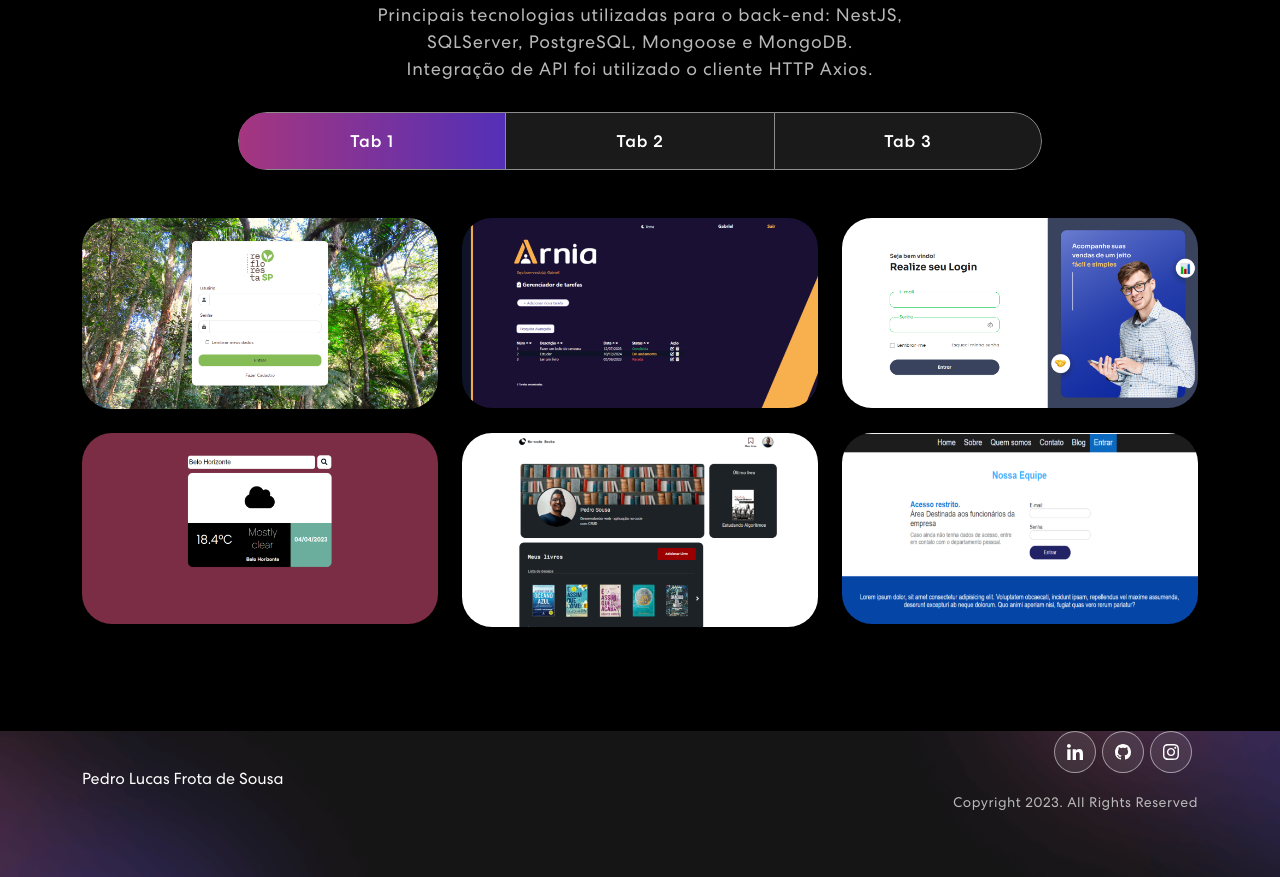
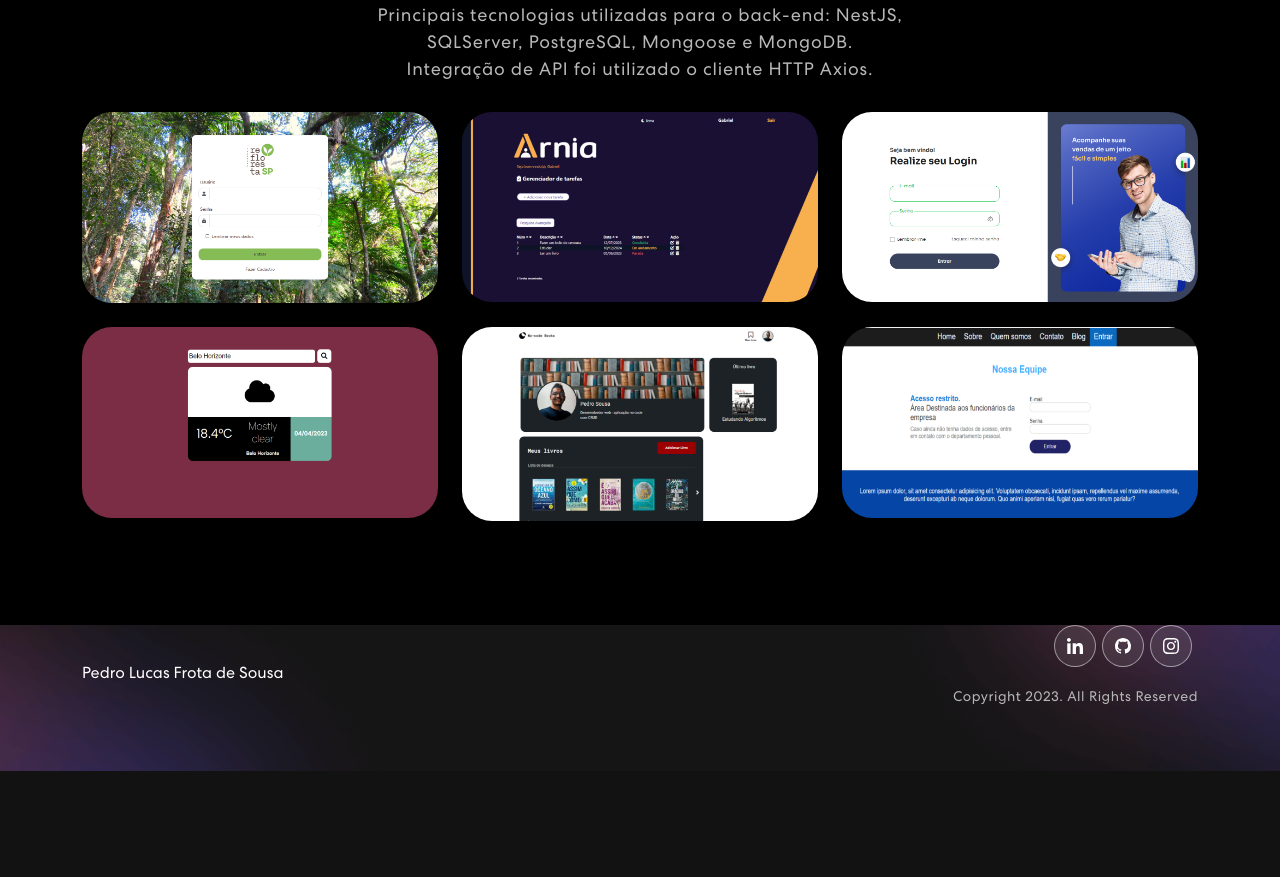
Before and after one commit to pedrosousa1/my-portifolio, a React (Create React App) app: page / in a window 1280 px wide. Shown: the part 1628-2505 px from the top of the page. After the commit the page ends 2399 px from the top, so only its background shows below. Built offline with nearby package versions, Linux system fonts and the light colour scheme.

Commit message:
remove tabs in projects

```diff
--- a/src/components/Projects.js
+++ b/src/components/Projects.js
@@ -1,4 +1,4 @@
-import { Container, Row, Col, Tab, Nav } from "react-bootstrap";
+import { Container, Row, Col, Tab } from "react-bootstrap";
 import { ProjectCard } from "./ProjectCard";
 import construtora from "../assets/img/construtora.png";
 import toDo from "../assets/img/to-do.png";
@@ -70,7 +70,7 @@ export const Projects = () => {
                     Integração de API foi utilizado o cliente HTTP Axios.
                   </p>
                   <Tab.Container id="projects-tabs" defaultActiveKey="first">
-                    <Nav
+                    {/* <Nav
                       variant="pills"
                       className="nav-pills mb-5 justify-content-center align-items-center"
                       id="pills-tab"
@@ -84,7 +84,7 @@ export const Projects = () => {
                       <Nav.Item>
                         <Nav.Link eventKey="third">Tab 3</Nav.Link>
                       </Nav.Item>
-                    </Nav>
+                    </Nav> */}
                     <Tab.Content
                       id="slideInUp"
                       className={
```
